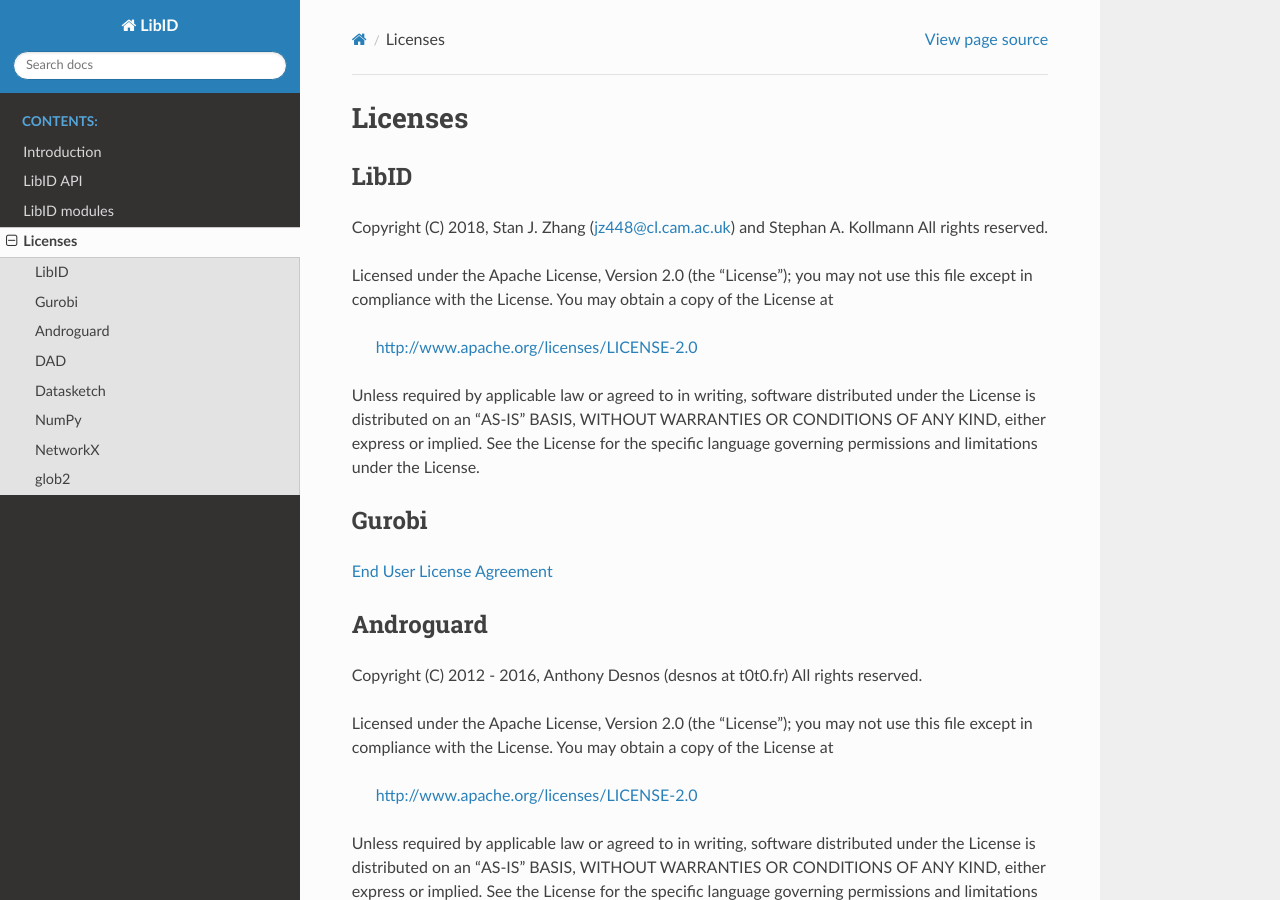
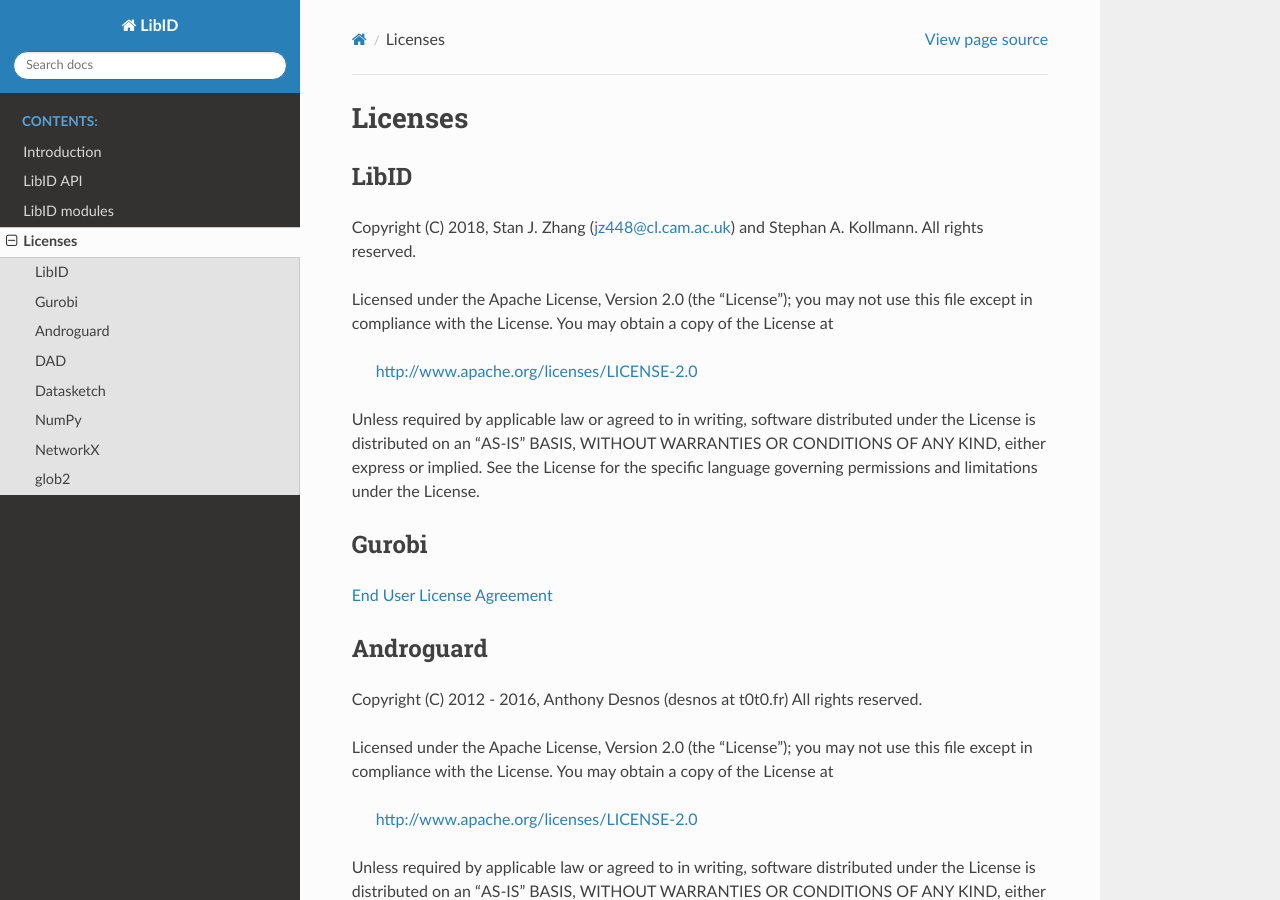
Before and after one commit to ucam-cl-dtg/LibID, a Sphinx documentation site: the page built from docs/license/index.rst, in a window 1280 px wide and 900 px high. Built offline with Sphinx 7.4.7 and the Read the Docs theme 2.0.0, drawn with Linux system fonts in a browser that asks for light colours.

Commit message:
updated documentation

```diff
--- a/docs/license/index.rst
+++ b/docs/license/index.rst
@@ -8,7 +8,7 @@
 LibID
 ----------------------
 
-Copyright (C) 2018, Stan J. Zhang (jz448@cl.cam.ac.uk) and Stephan A. Kollmann
+Copyright (C) 2018, Stan J. Zhang (jz448@cl.cam.ac.uk) and Stephan A. Kollmann.
 All rights reserved.
 
 Licensed under the Apache License, Version 2.0 (the "License");
```
